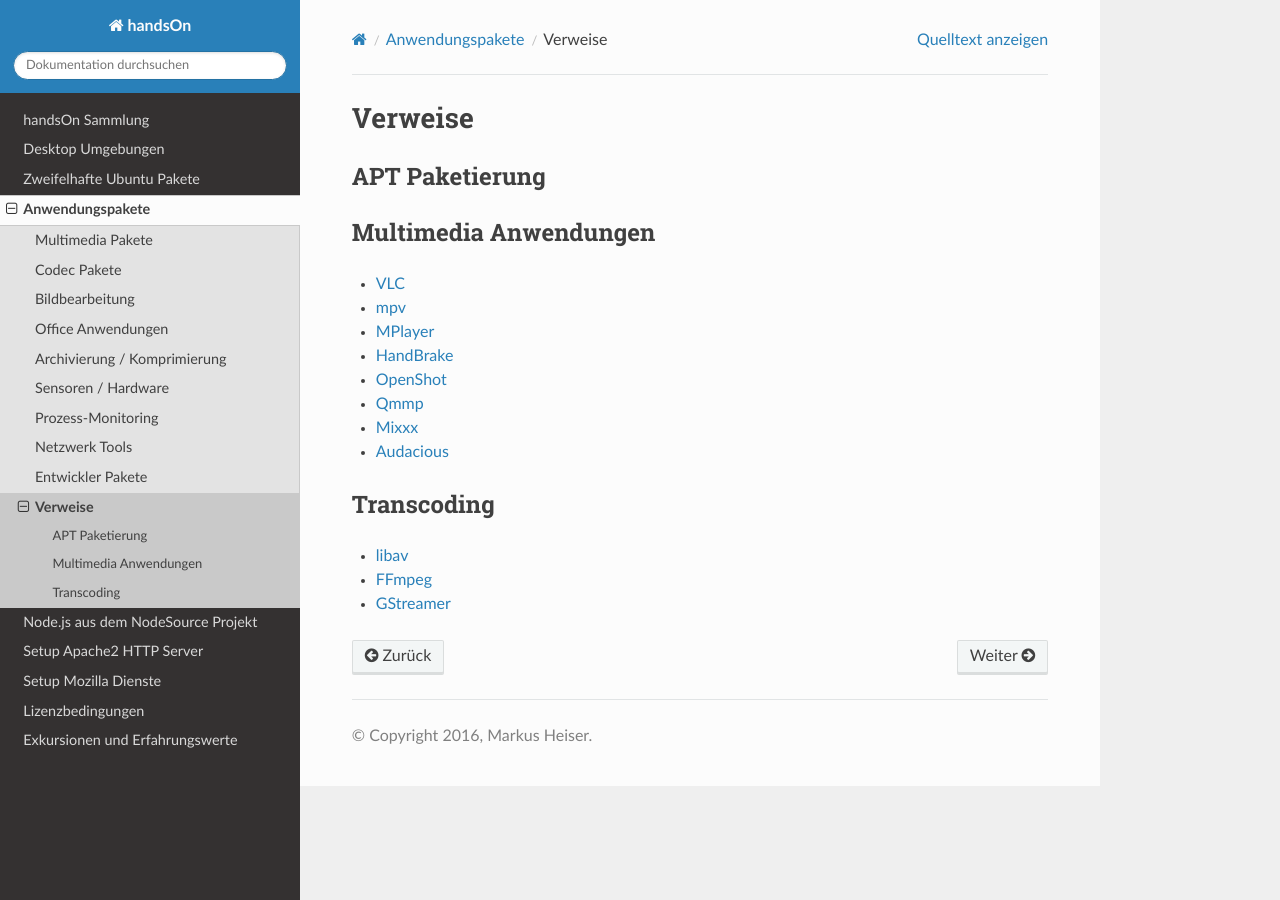
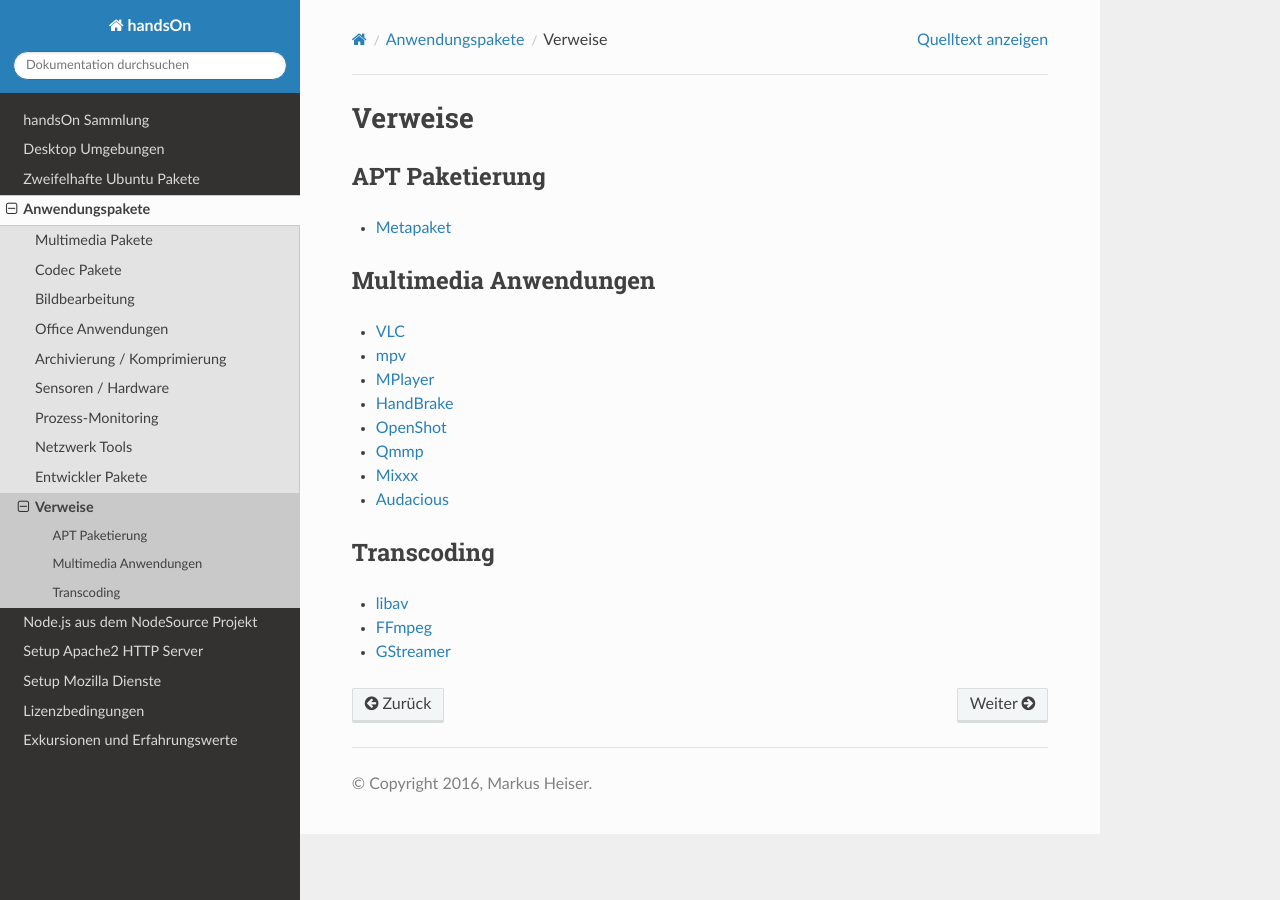
Before and after one commit to return42/handsOn, a Sphinx documentation site: the page built from doc/ubuntu_install_pkgs/ubuntu_install_pkgs_refs.rst, in a window 1280 px wide. Built offline with Sphinx 7.4.7 and the Read the Docs theme 2.0.0, drawn with Linux system fonts in a browser that asks for light colours.

Commit message:
Fixed typo

```diff
--- a/doc/ubuntu_install_pkgs/ubuntu_install_pkgs_refs.rst
+++ b/doc/ubuntu_install_pkgs/ubuntu_install_pkgs_refs.rst
@@ -11,6 +11,7 @@ APT Paketierung
 
 .. _`Metapaket`: https://wiki.ubuntuusers.de/Metapakete/
 
+* `Metapaket`_
 
 Multimedia Anwendungen
 ======================
```
